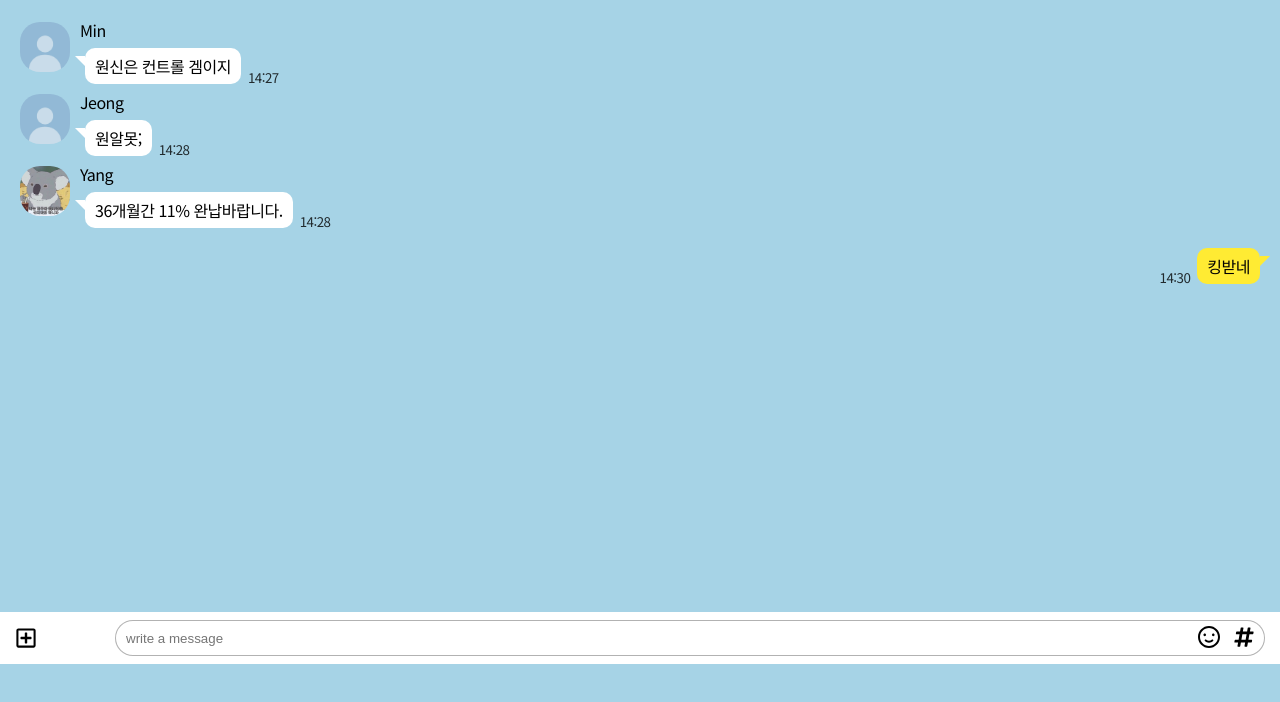
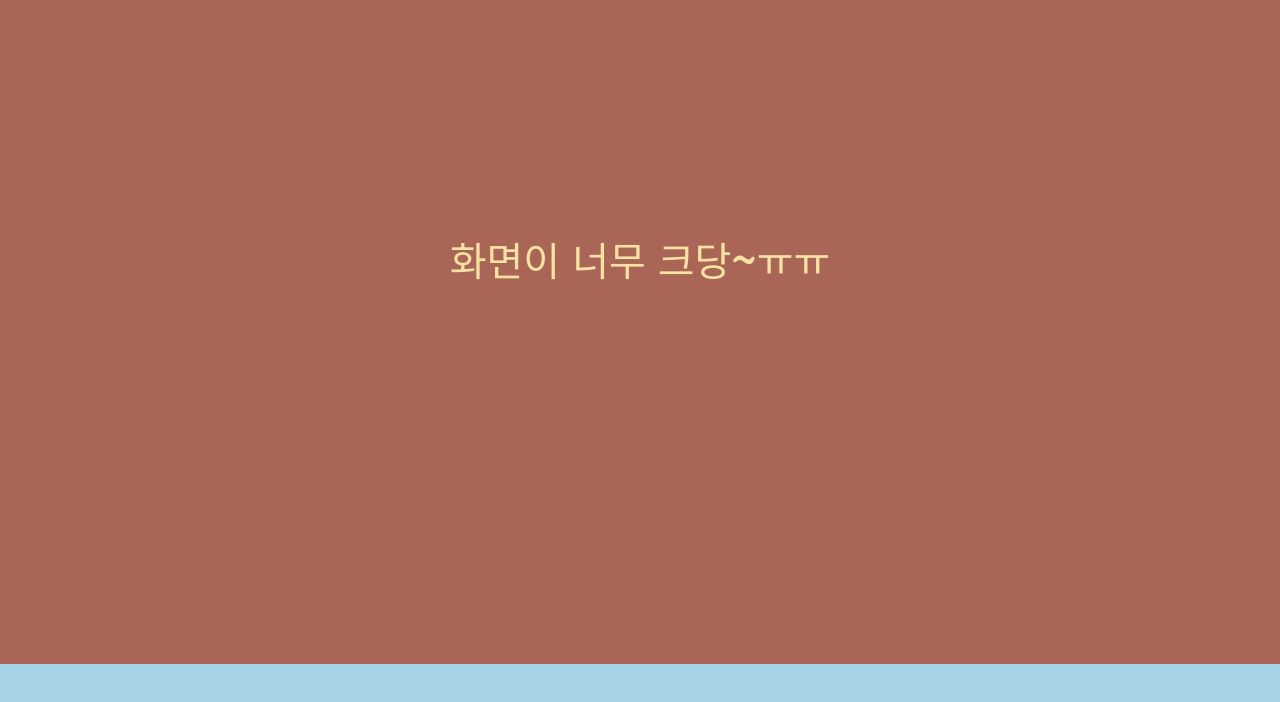
Before and after one commit to cruelladevil/cocoa-clone, a plain HTML site: page chat.html in a window 1280 px wide. Shown: the part 136-838 px from the top of the page. Drawn offline with Linux system fonts and the light colour scheme.

Commit message:
add a media query(no-mobile)

```diff
--- a/chat.html
+++ b/chat.html
@@ -91,6 +91,9 @@
         </button>
       </div>
     </form>
+    <div id="no-mobile">
+      <span>화면이 너무 크당~ㅠㅠ</span>
+    </div>
     <script src="app/clock.js"></script>
   </body>
 </html>
--- /dev/null
+++ b/css/components/no-mobile.css
@@ -0,0 +1,19 @@
+#no-mobile {
+  display: none;
+  justify-content: center;
+  align-items: center;
+  position: absolute;
+  top: 0;
+  z-index: 100;
+  width: 100vw;
+  height: 100vh;
+  background-color: var(--cocoabrown);
+  color: var(--cocoayellow);
+  font-size: 30pt;
+}
+
+@media screen and (min-width: 600px) {
+  #no-mobile {
+    display: flex;
+  }
+}
--- a/css/styles.css
+++ b/css/styles.css
@@ -12,6 +12,7 @@
 @import "components/wallet.css";
 @import "components/alt-screen-header.css";
 @import "components/reply.css";
+@import "components/no-mobile.css";
 
 /* screens */
 @import "screens/login.css";
```
Also changed, not shown: chats.html (+3 -0 lines), find.html (+3 -0 lines), friends.html (+3 -0 lines), index.html (+3 -0 lines), more.html (+3 -0 lines), settings.html (+3 -0 lines).
